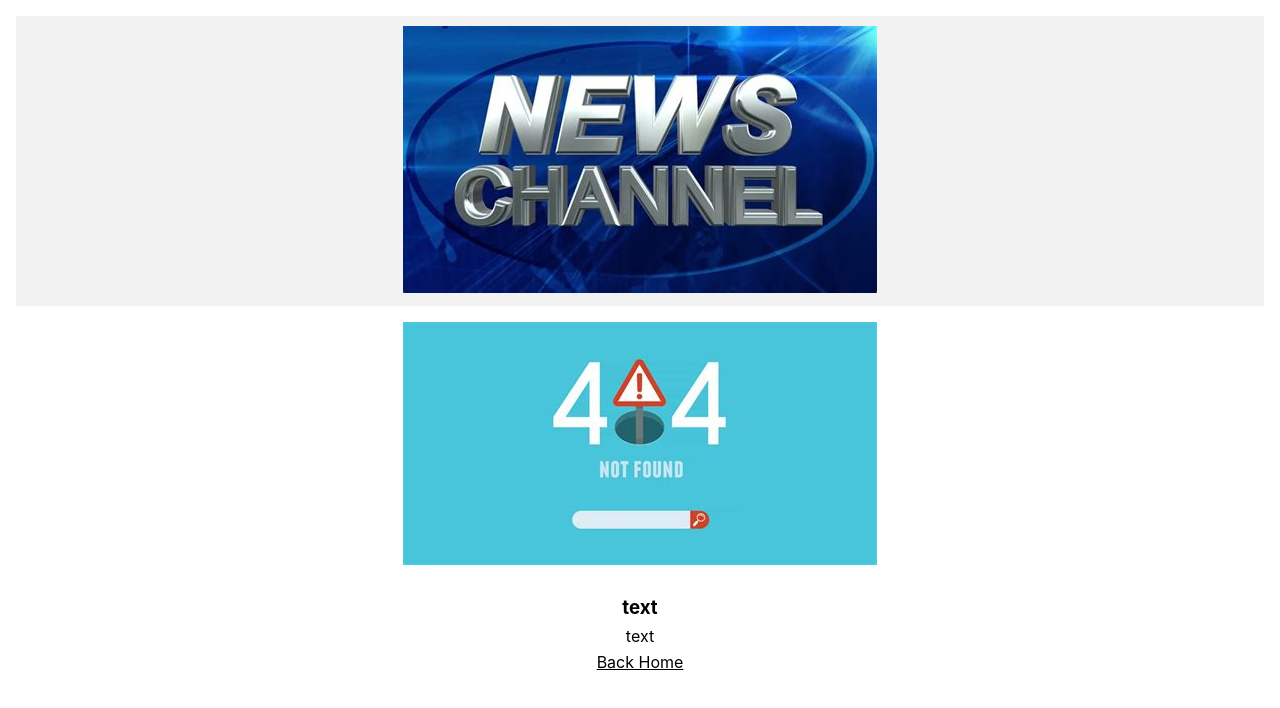
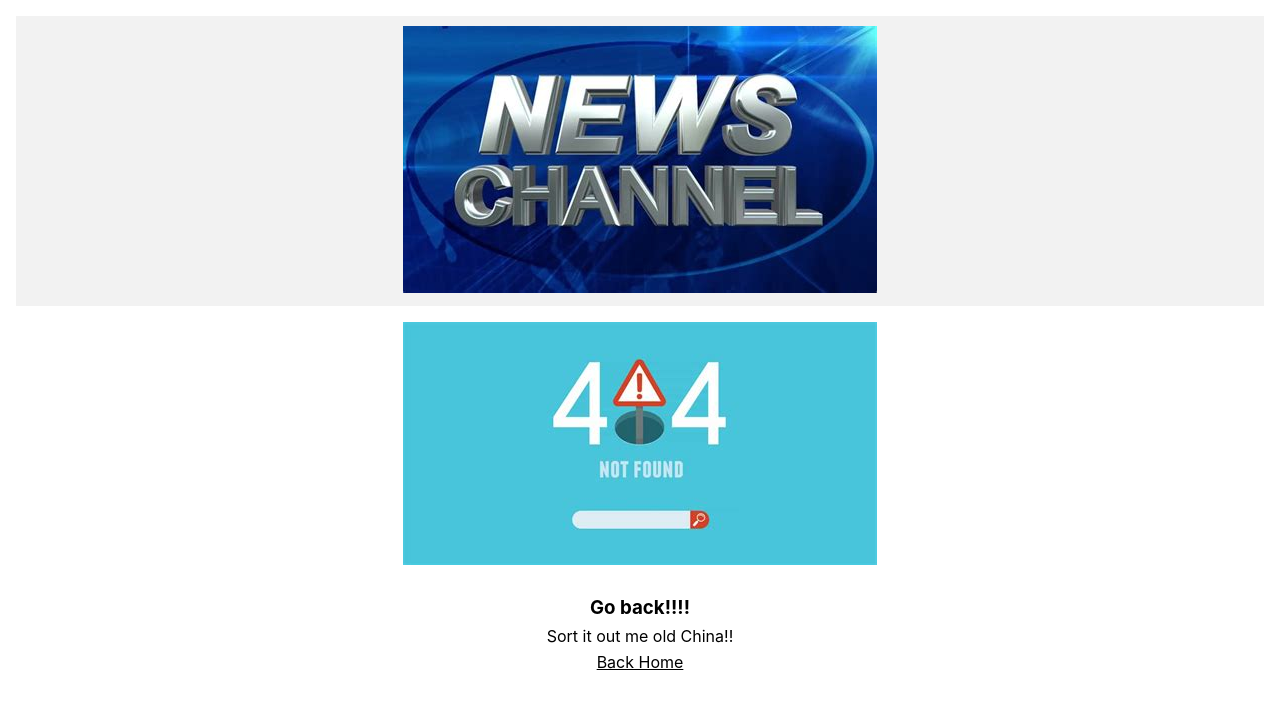
Before and after one commit to Mike777p/News_Project-FE, a React (Create React App) app: page / in a window 1280 px wide. Shown: the top 708 px of the page. Built offline with nearby package versions, Linux system fonts and the light colour scheme.

Commit message:
Add comments correlated with article ID sorted error page workaround

```diff
--- a/src/Pages/ErrorPage.js
+++ b/src/Pages/ErrorPage.js
@@ -7,9 +7,9 @@ const ErrorPage = () => {
         <Wrapper className='full-page'>
           <div>
             <img src={img} alt='not found' />
-            <h3>text</h3>
-            <p>text</p>
-            <Link to='/'>back home</Link>
+            <h3>Go back!!!!</h3>
+            <p>Sort it out me old China!!</p>
+            <Link to='/articles'>back home</Link>
           </div>
         </Wrapper>
       );
```
